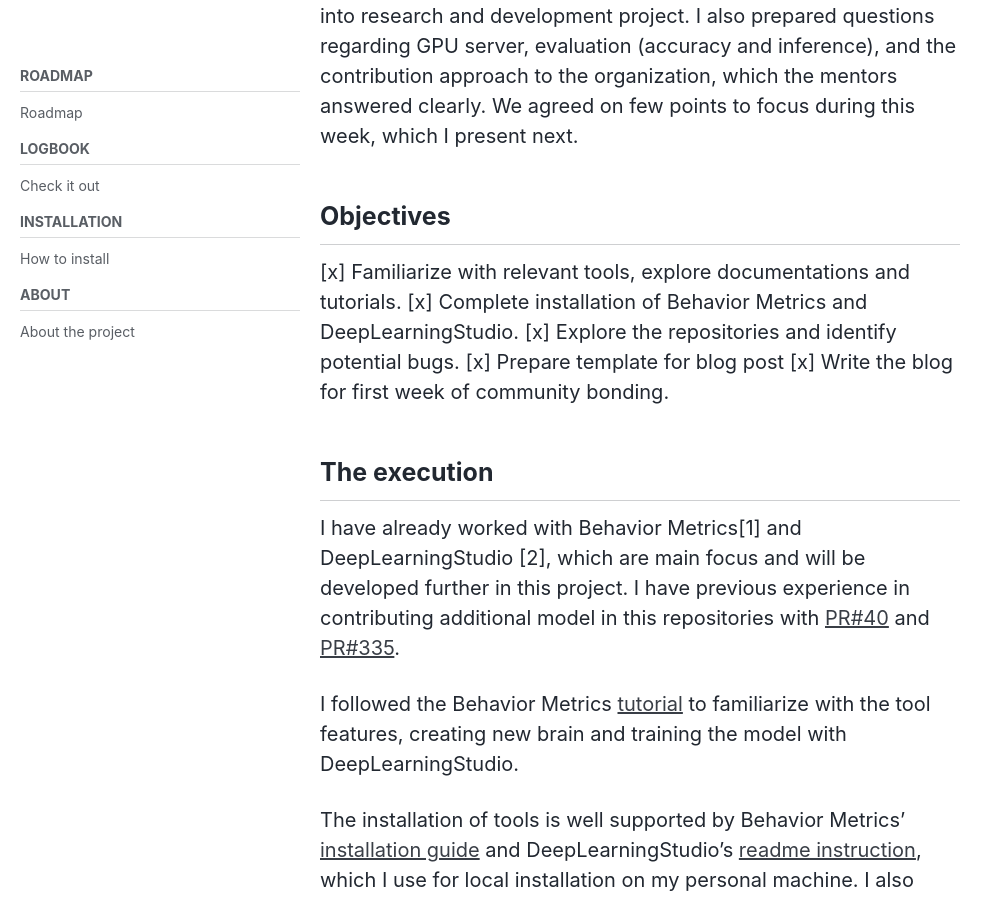
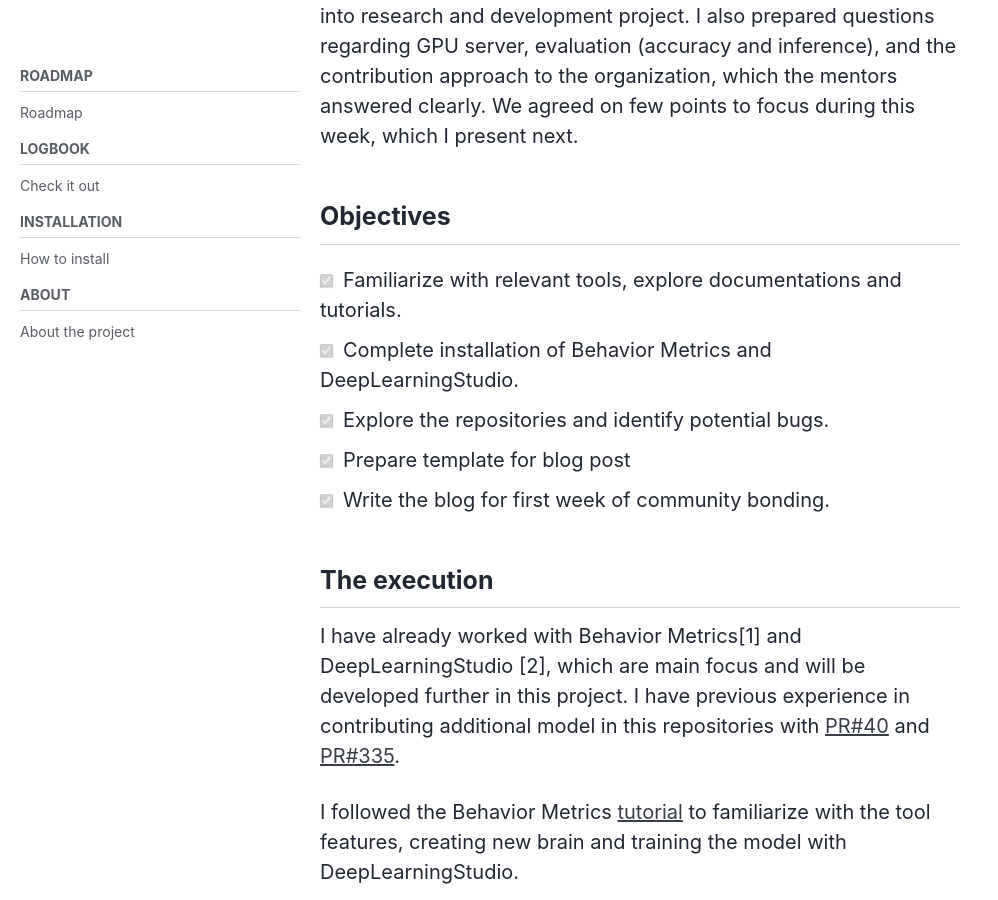
Before and after one commit to TheRoboticsClub/gsoc2022-Nikhil_Paliwal, a Jekyll site: the page built from docs/_posts/2022-05-30-Community-Bonding-Week-1.md, in a window 1280 px wide and 900 px high, scrolled down 596 px. Shown: the whole window, without its empty margins (0-998 px from the left). Built offline with Jekyll 4.4.1, drawn with Linux system fonts in a browser that asks for light colours; cached includes are drawn as plain includes; nearby versions of some CDN libraries.

Commit message:
correction in formating

```diff
--- a/docs/_posts/2022-05-30-Community-Bonding-Week-1.md
+++ b/docs/_posts/2022-05-30-Community-Bonding-Week-1.md
@@ -29,11 +29,11 @@ During our first official meetings, we started with little introduction about ou
 
 ## Objectives
 
-[x] Familiarize with relevant tools, explore documentations and tutorials.
-[x] Complete installation of Behavior Metrics and DeepLearningStudio.
-[x] Explore the repositories and identify potential bugs.
-[x] Prepare template for blog post
-[x] Write the blog for first week of community bonding.
+- [x] Familiarize with relevant tools, explore documentations and tutorials.
+- [x] Complete installation of Behavior Metrics and DeepLearningStudio.
+- [x] Explore the repositories and identify potential bugs.
+- [x] Prepare template for blog post
+- [x] Write the blog for first week of community bonding.
 
 
 ## The execution
```
